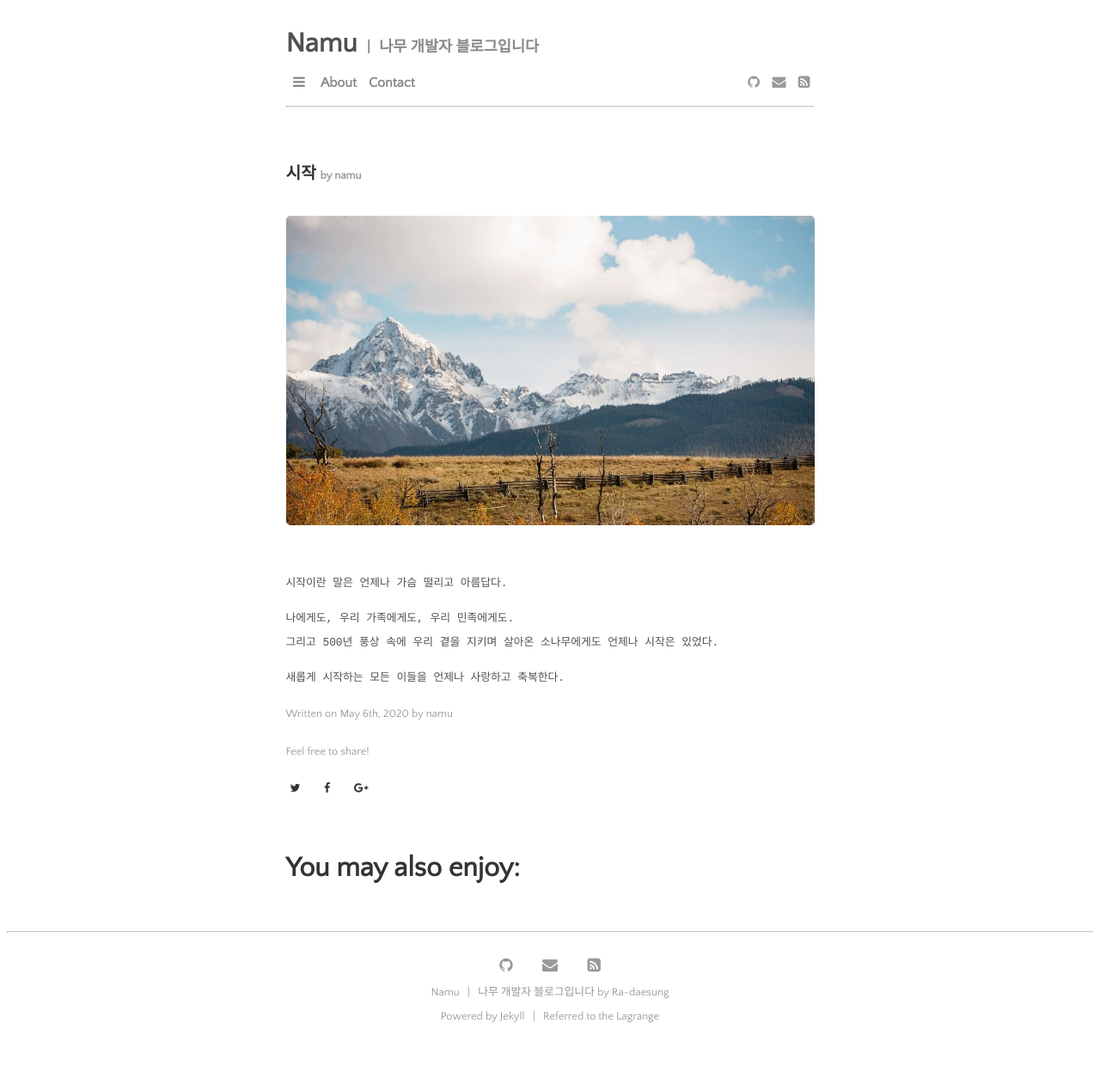
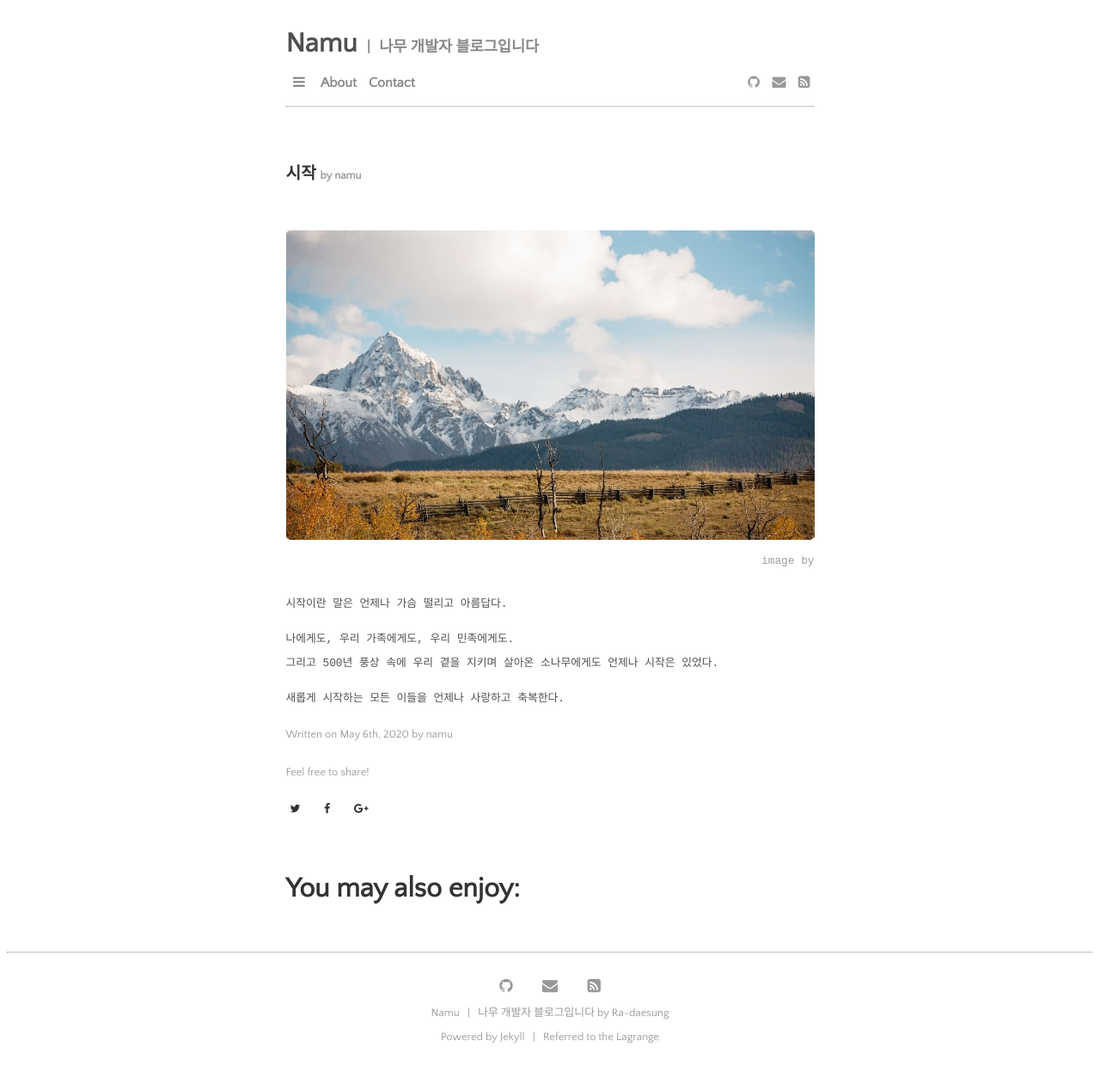
Before and after one commit to daesungRa/namu, a Jekyll site: the page built from _posts/daily/2020-05-06-new-post.markdown, in a window 1280 px wide. Shown: the whole page at 86% size. Built offline with Jekyll 4.4.1, drawn with Linux system fonts in a browser that asks for light colours; some web fonts are replaced; before the commit the page ends 1244 px from its top, so only the background shows below that.

Commit message:
post-template: Add image source

```diff
--- a/_layouts/post.html
+++ b/_layouts/post.html
@@ -12,6 +12,7 @@
 </h2>
 
 {% if page.image and page.image-view %}
+  <div class="post-image-content">
     {% if page.title == '소나무' %}
       <a name="sonamu">
         <img src="{{ site.github.url }}/assets/img/{{ page.image }}">
@@ -19,6 +20,11 @@
     {% else %}
       <img src="{{ site.github.url }}/assets/img/{{ page.image }}">
     {% endif %}
+    <div class="post-image-source">
+      image by
+      <a href="{{ page.image-source }}">{{ page.image-author }}</a>
+    </div>
+  </div>
 {% endif %}
 
 {{ content }}
--- a/assets/css/main.css
+++ b/assets/css/main.css
@@ -221,6 +221,20 @@
 .related-posts a {
   text-decoration: none;
 }
+
+.post-image-content {
+  margin: 50px 0;
+}
+
+.post-image-content img {
+  margin: 0 !important;
+}
+
+.post-image-content .post-image-source {
+  float: right;
+  color: #9c9c9c;
+}
+
 
 /*
   Pagination
```
Lines whose indentation alone changed are shown as unchanged.
